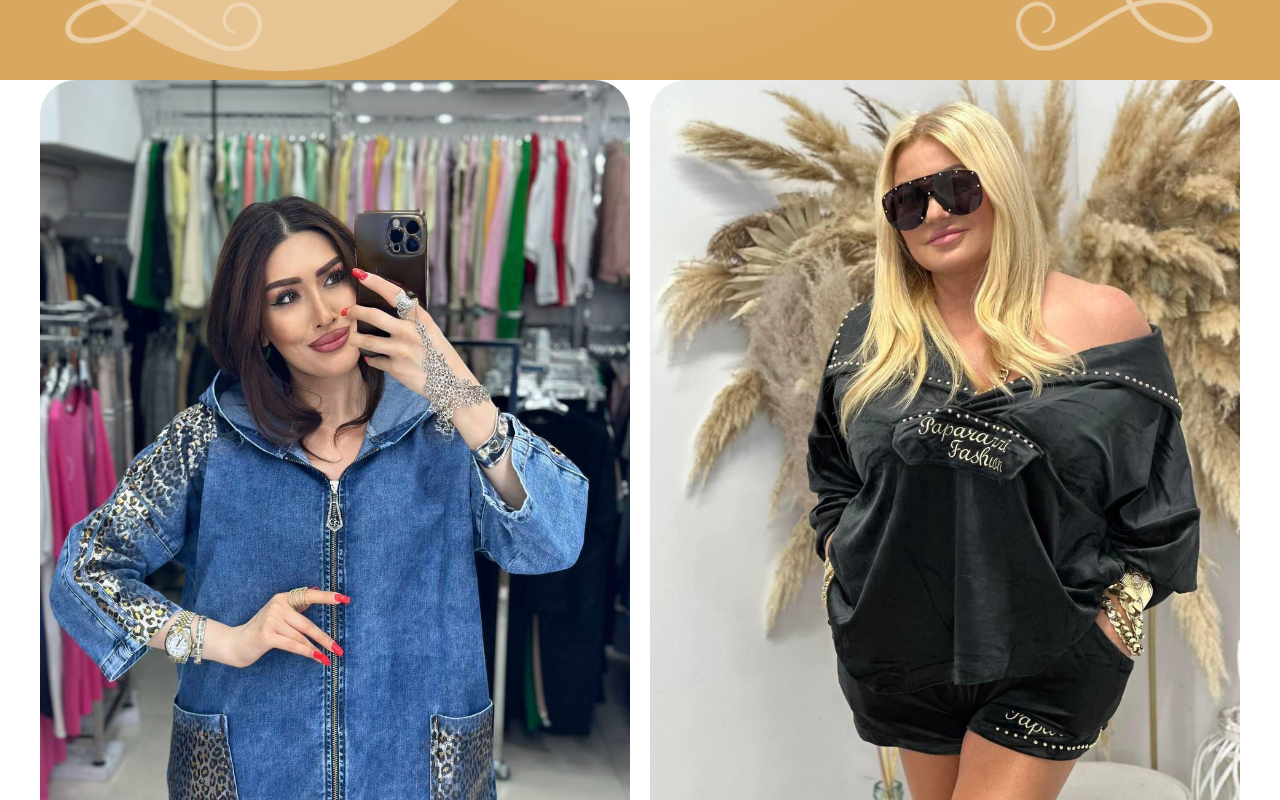
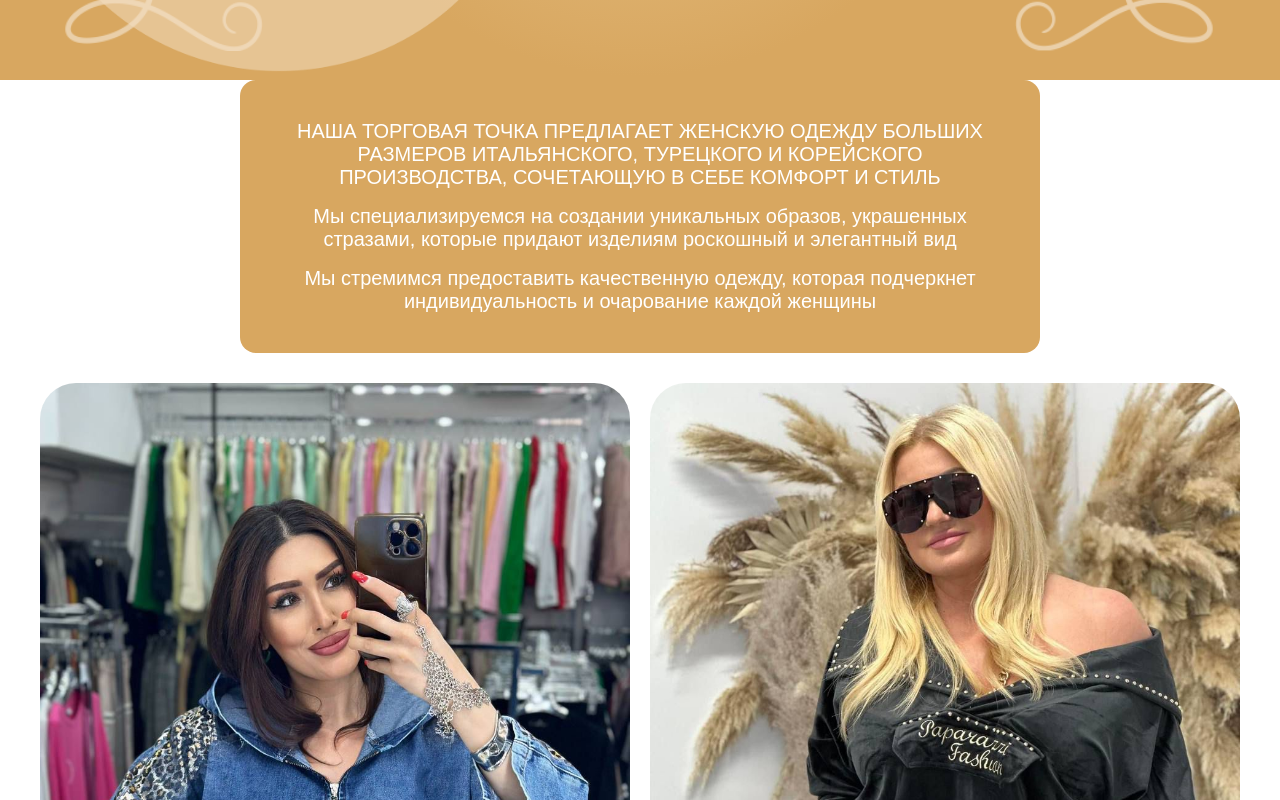
Before and after one commit to ZhenyaGro/kapustnik-boutique, a Vue app: page / in a window 1280 px wide. Shown: the part 720-1520 px from the top of the page. Built offline with nearby package versions, Linux system fonts and the light colour scheme; a web font is replaced by a local one.

Commit message:
Добавлен текст, изменены наименования классов

```diff
--- a/src/pages/StartContent.vue
+++ b/src/pages/StartContent.vue
@@ -1,37 +1,62 @@
 <template>
   <Container :id="pageLinks.start.id" class="start-content">
-    <a :href="pageLinks.products.url" class="start-content__link"
-      ><img class="start-content__img" src="/img/photos/model1.jpeg" alt="Фото модель"
+    <TextBlock
+      ><p>
+        НАША ТОРГОВАЯ ТОЧКА ПРЕДЛАГАЕТ ЖЕНСКУЮ ОДЕЖДУ БОЛЬШИХ РАЗМЕРОВ ИТАЛЬЯНСКОГО, ТУРЕЦКОГО И КОРЕЙСКОГО
+        ПРОИЗВОДСТВА, СОЧЕТАЮЩУЮ В СЕБЕ КОМФОРТ И СТИЛЬ
+      </p>
+      <p>
+        Мы специализируемся на создании уникальных образов, украшенных стразами, которые придают изделиям роскошный и
+        элегантный вид
+      </p>
+      <p>
+        Мы стремимся предоставить качественную одежду, которая подчеркнет индивидуальность и очарование каждой женщины
+      </p></TextBlock
+    >
+    <div class="start-photos">
+      <a :href="pageLinks.products.url" class="start-photos__link"
+        ><img class="start-photos__img" src="/img/photos/model1.jpeg" alt="Фото модель"
       /></a>
-    <a :href="pageLinks.products.url" class="start-content__link"
-      ><img class="start-content__img" src="/img/photos/model2.jpeg" alt="Фото модель"
+      <a :href="pageLinks.products.url" class="start-photos__link"
+        ><img class="start-photos__img" src="/img/photos/model2.jpeg" alt="Фото модель"
       /></a>
-    <a :href="pageLinks.contacts.url" class="start-content__link"
-      ><img class="start-content__img" src="/img/photos/shop.jpg" alt="Интерьер магазина"
+      <a :href="pageLinks.contacts.url" class="start-photos__link"
+        ><img class="start-photos__img" src="/img/photos/shop.jpg" alt="Интерьер магазина"
       /></a>
+    </div>
   </Container>
 </template>
 
 <script setup lang="ts">
 import { defineComponent } from 'vue';
 import Container from '@/layouts/Container.vue';
+import TextBlock from '@/components/TextBlock.vue';
 import { pageLinks } from '@/constants/pageLinks';
 
 defineComponent({
   name: 'StartContent',
   components: {
     Container,
+    TextBlock,
   },
 });
 </script>
 
 <style lang="scss" scoped>
+@use '@/styles/colors';
+
 .start-content {
+  .start {
+    &-photos {
       display: grid;
       grid-template-columns: repeat(2, 1fr);
       grid-template-rows: auto auto;
       gap: 20px;
       width: 100%;
+
+      &__link:nth-child(3) {
+        grid-column: 1 / 3;
+      }
 
       &__img {
         width: 100%;
@@ -43,9 +68,7 @@ defineComponent({
           transform: scale(1.05);
         }
       }
-
-  &__link:nth-child(3) {
-    grid-column: 1 / 3;
+    }
   }
 }
 </style>
```
Lines whose indentation alone changed are shown as unchanged.
